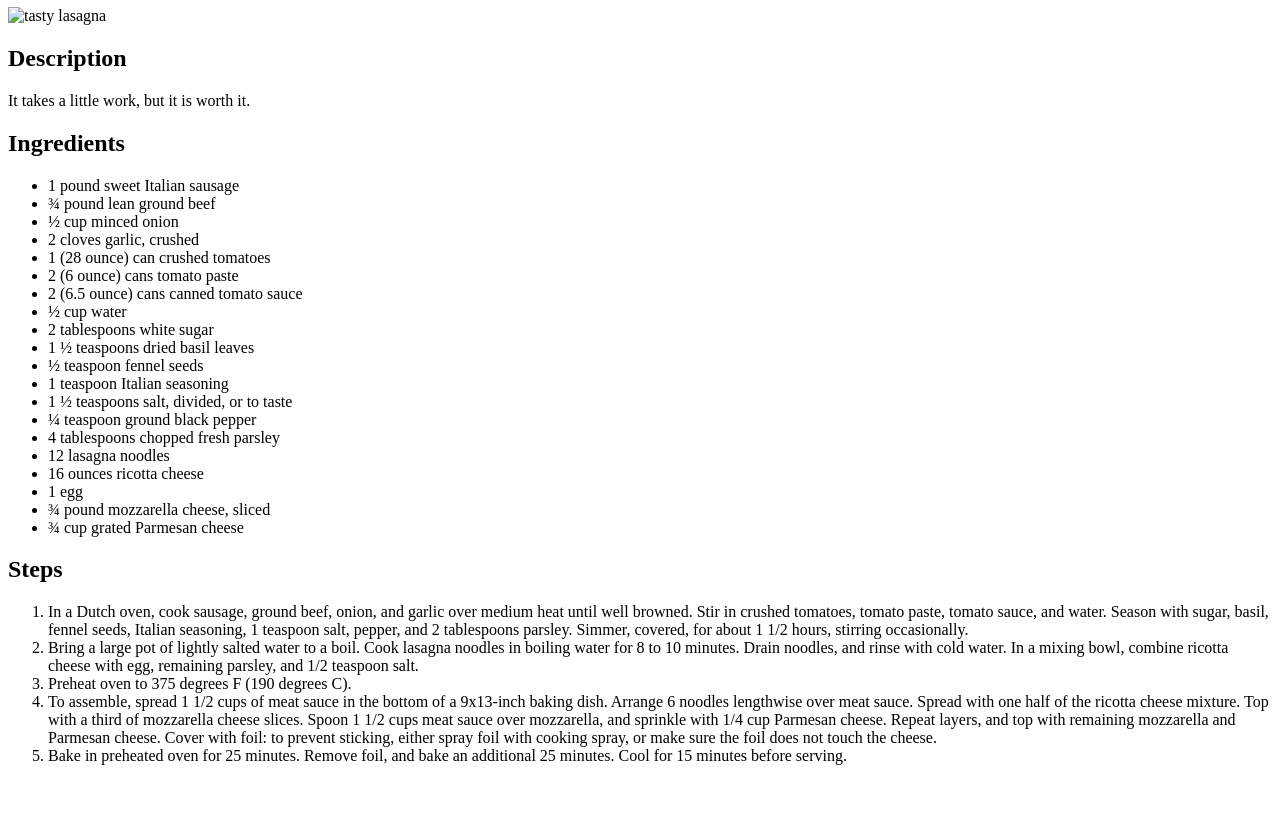
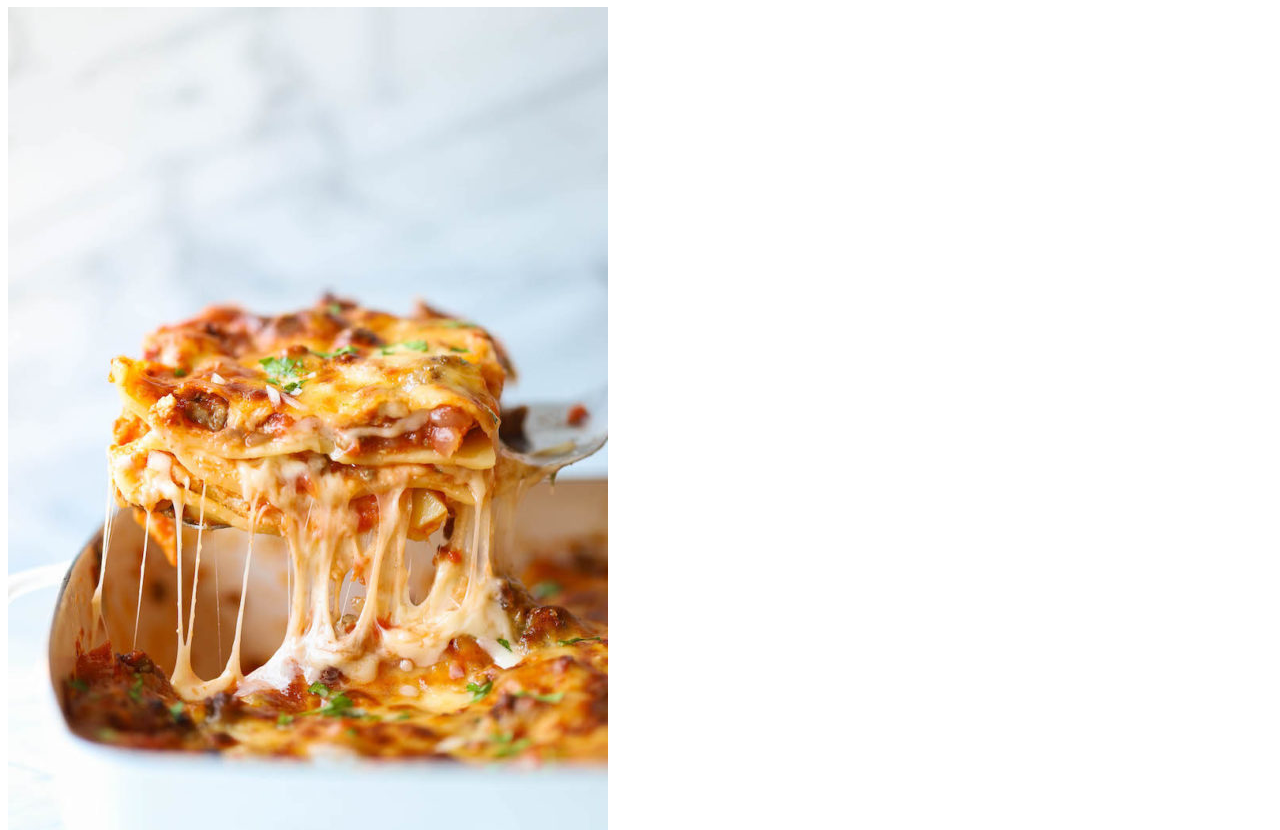
Before and after one commit to CatouKiri/odin-recipes, a plain HTML site: page recipes/lasagna.html in a window 1280 px wide. Shown: the part 73-903 px from the top of the page. Before the commit the page ends 854 px from the top, so only its background shows below. Drawn offline with Linux system fonts and the light colour scheme.

Commit message:
Update lasagna.html

```diff
--- a/recipes/lasagna.html
+++ b/recipes/lasagna.html
@@ -6,7 +6,7 @@
     </head>
     <body>
         <h1>Lasagna</h1>
-        <img src="./Easiest-Lasagna-EverIMG_0217-600x900.jpg" alt="tasty lasagna">
+        <img src="./lasagna.jpg" alt="tasty lasagna">
         <h2>Description</h2>
         <p>It takes a little work, but it is worth it.</p>
         <h2>Ingredients</h2>
```
